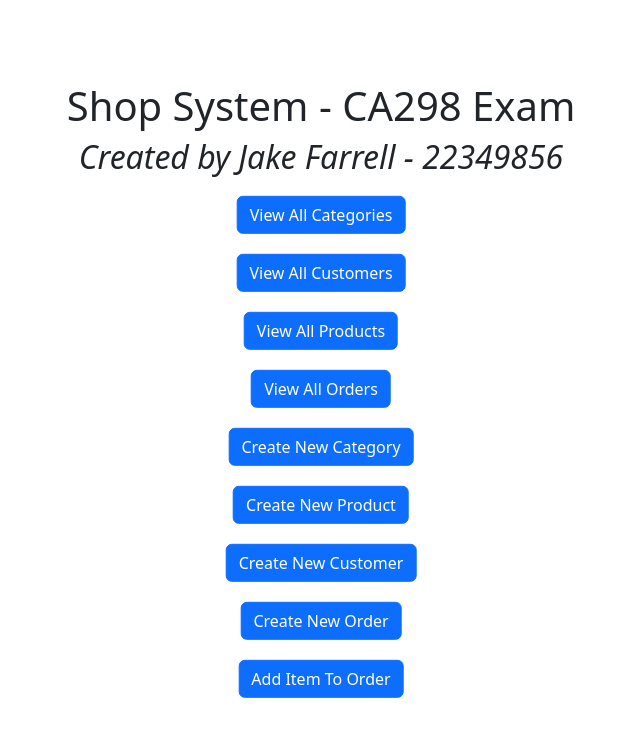
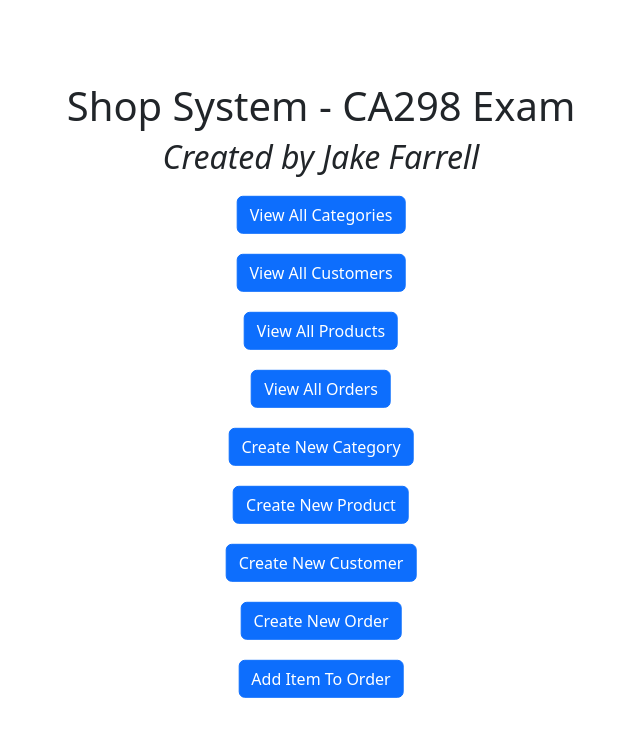
Before and after one commit to CheeseLad/ca298reactexam, a React (Create React App) app: page / in a window 1280 px wide. Shown: the top 736 px of the page, without its empty margins (319-959 px from the left). Built offline with nearby package versions, Linux system fonts and the light colour scheme.

Commit message:
Update App.js

```diff
--- a/src/App.js
+++ b/src/App.js
@@ -4,7 +4,7 @@ function App() {
   return (
     <div className="home-page">
       <h1>Shop System - CA298 Exam</h1>
-      <h2><i>Created by Jake Farrell - 22349856</i></h2>
+      <h2><i>Created by Jake Farrell</i></h2>
         <Link to="/categories" className="btn btn-primary create-button">View All Categories</Link>
         <Link to="/customers" className="btn btn-primary create-button">View All Customers</Link>
         <Link to="/products" className="btn btn-primary create-button">View All Products</Link>
```
